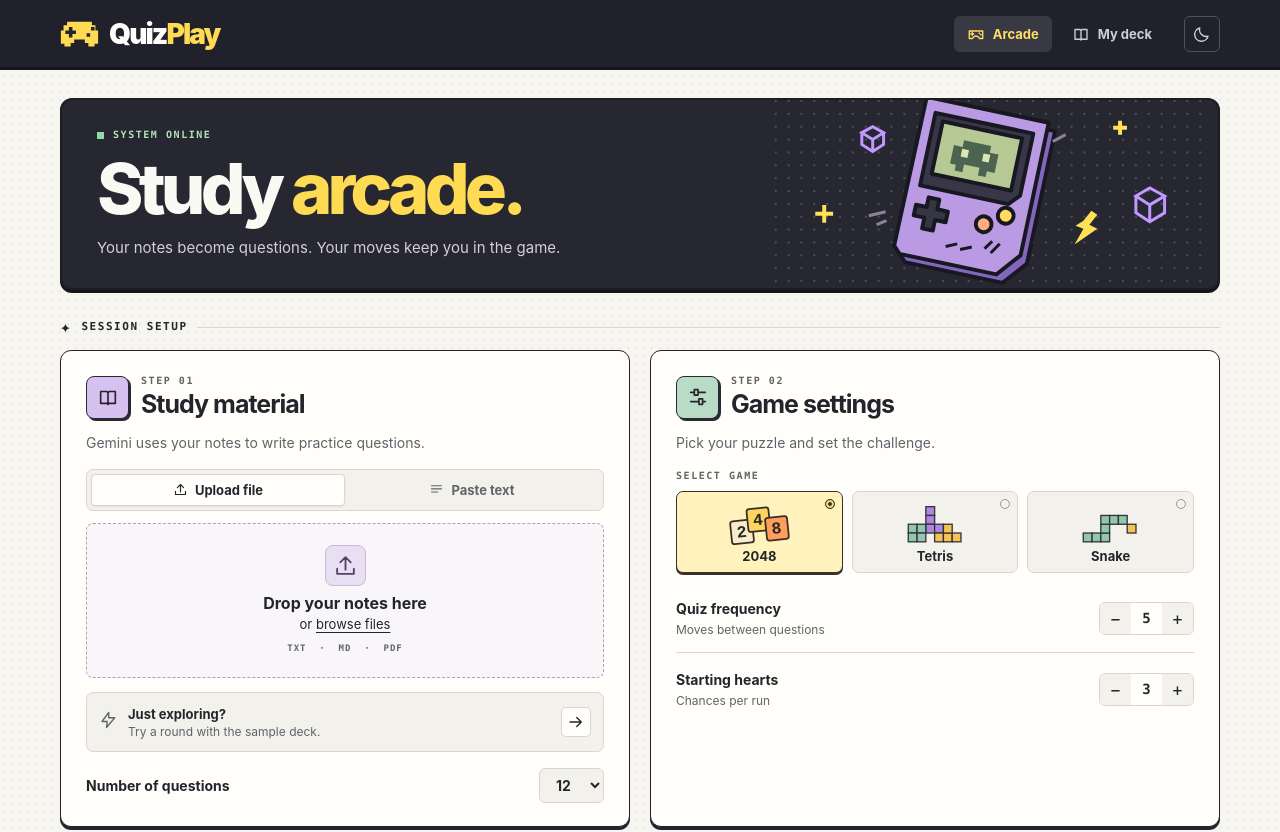
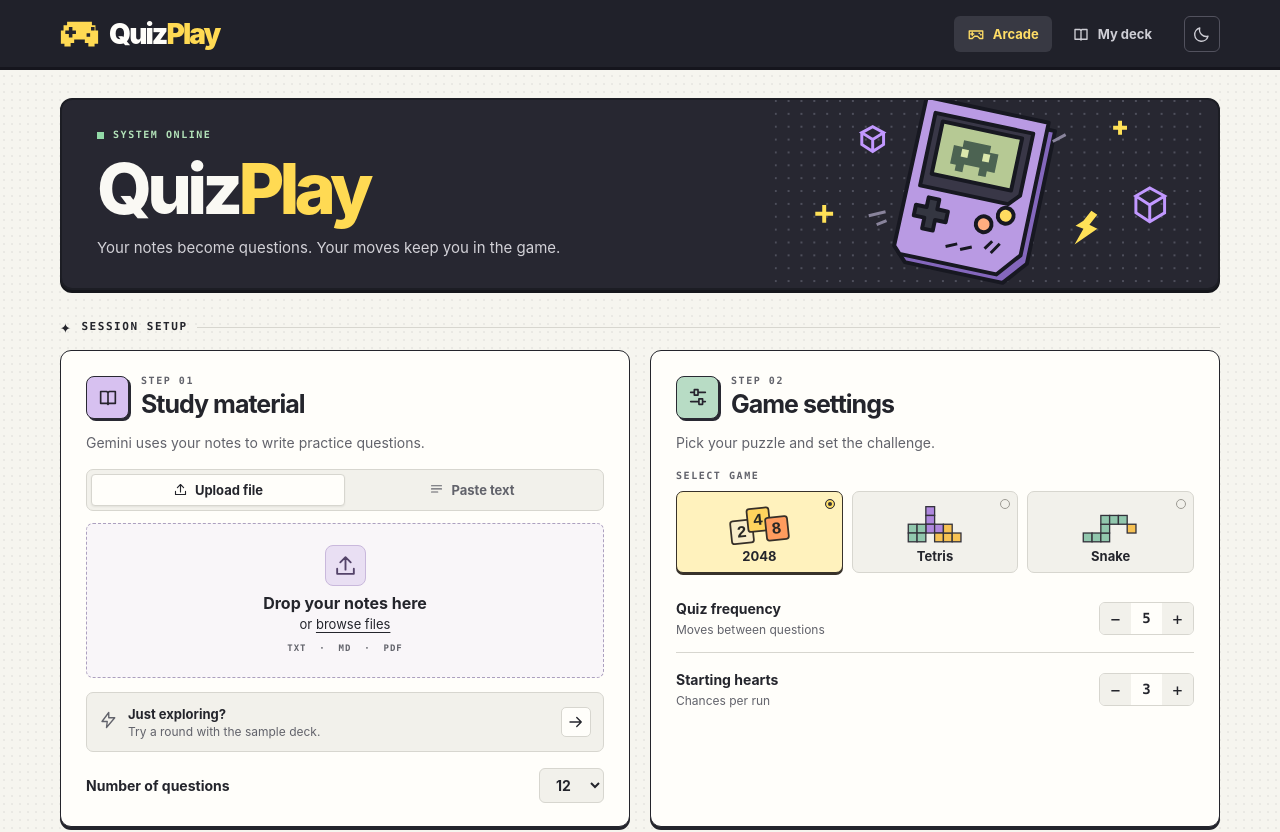
Before and after one commit to ssamir7007/QuizPlay, a React (Vite) app: page / in a window 1280 px wide. Shown: the top 832 px of the page. Built offline with nearby package versions, Linux system fonts and the light colour scheme.

Commit message:
Update Site source

```diff
--- a/src/components/Lobby.tsx
+++ b/src/components/Lobby.tsx
@@ -83,7 +83,7 @@ export function Lobby(p: Props) {
             <i /> SYSTEM ONLINE
           </div>
           <h1>
-            Study <em>arcade.</em>
+            Quiz<em>Play</em>
           </h1>
           <p>Your notes become questions. Your moves keep you in the game.</p>
         </div>
```
